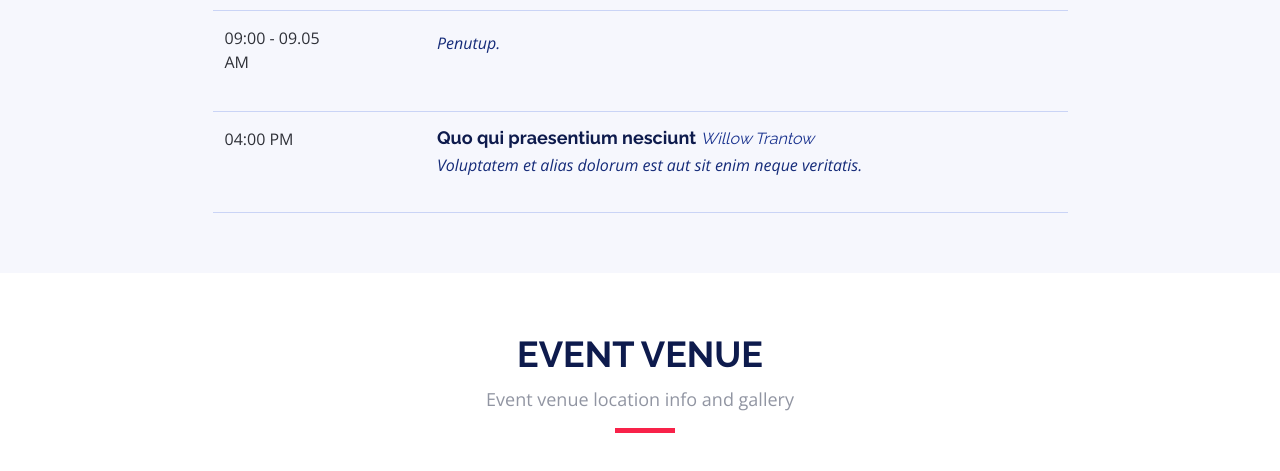
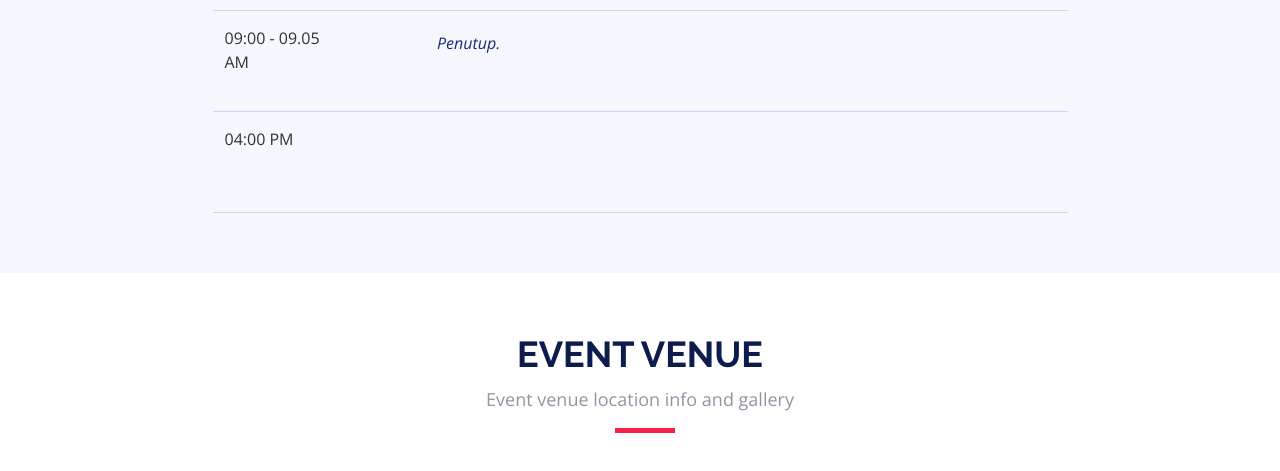
Before and after one commit to shbfest/shbfest.github.io, a plain HTML site: page index.html in a window 1280 px wide. Shown: the part 2760-3231 px from the top of the page. Drawn offline with nearby package versions, Linux system fonts and the light colour scheme.

Commit message:
Update index.html

```diff
--- a/index.html
+++ b/index.html
@@ -319,8 +319,8 @@
                 <div class="speaker">
 
                 </div>
-                <h4>Quo qui praesentium nesciunt <span>Willow Trantow</span></h4>
-                <p>Voluptatem et alias dolorum est aut sit enim neque veritatis.</p>
+                <h4></span></h4>
+                <p></p>
               </div>
             </div>
 
```
